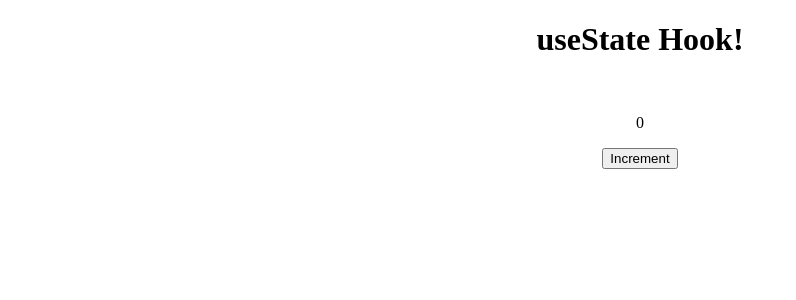
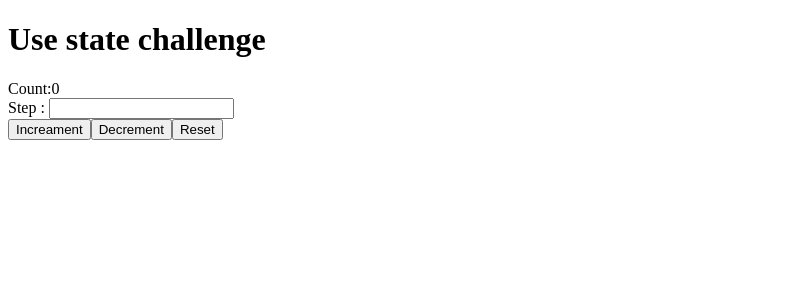
Before and after one commit to akshaythappar/React, a React (Vite) app in the folder react-thapa/: page / in a window 1280 px wide. Shown: the top 300 px of the page, without its empty margins (0-796 px from the left). Built offline with nearby package versions, Linux system fonts and the light colour scheme.

Commit message:
challenge done by me

```diff
--- a/react-thapa/src/App.jsx
+++ b/react-thapa/src/App.jsx
@@ -1,12 +1,13 @@
 import React from "react";
 import {Counter} from  "./components/hooks/useState"
+import { Challenge } from "./components/hooks/useState/Challenge";
 
 
 export const App = () => {
 
   return (
      <>
-    <Counter/>
+    <Challenge/>
     </>
   );
 };
--- /dev/null
+++ b/react-thapa/src/components/hooks/useState/Challenge.jsx
@@ -0,0 +1,24 @@
+import { useState } from "react"
+
+export const Challenge = () =>{
+    const [count,setCount] = useState(0);
+    const [input,setInput]=useState("");
+    const handleInputChange = (event)=>{
+        setInput(Number(event.target.value));
+    }
+        return <>
+    <h1>Use state challenge</h1>
+    <div>
+        Count:{count}
+    </div>
+    <div>
+        Step : <input type="number" value={input} onChange={handleInputChange}/>
+    </div>
+    <div>
+        <button onClick={()=>setCount(count+input)}>Increament</button>
+        <button onClick={()=>setCount(count-input)}>Decrement</button>
+        <button onClick={()=>setCount(0)}>Reset</button>
+    </div>
+
+    </>
+}
```
